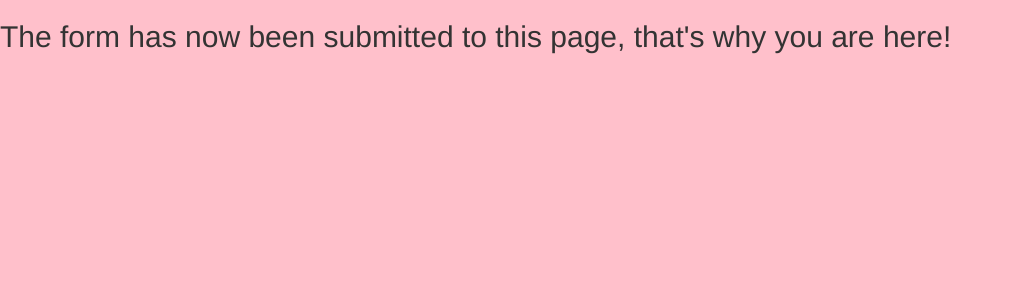
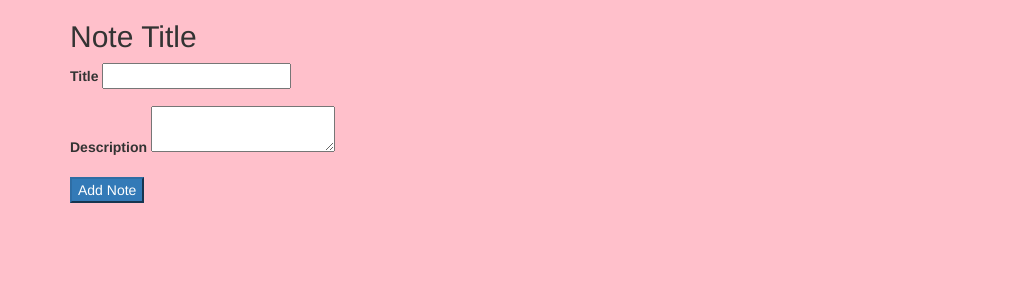
Before and after one commit to hackldom/todolist, a Flask app: template app/templates/submitted.html in a window 1280 px wide. Shown: the top 300 px of the page, without its empty margins (0-1012 px from the left). Run offline with Flask 2, Linux system fonts and the light colour scheme; the template is opened without the code that fills it: values that come from a table or form of the project are taken from there, others are empty; some libraries are stand-ins or nearby versions.

Commit message:
working submit data

```diff
--- a/app/__init__.py
+++ b/app/__init__.py
@@ -1,6 +1,5 @@
 from flask import Flask
 
 app = Flask(__name__)
-app.config.from_object('config')
-
+#app.config.from_object('config')
 from app import views
--- /dev/null
+++ b/app/form.py
@@ -0,0 +1,8 @@
+from flask_wtf import Form
+from wtforms import StringField, IntegerField, TextAreaField, TextField, SubmitField
+#from wtforms.validators import DataRequired
+
+class AddNoteForm(Form):
+    title = StringField('Title')
+    description =  TextAreaField('Description')
+    submit = SubmitField('Add Note')
--- a/app/templates/submitted.html
+++ b/app/templates/submitted.html
@@ -1,15 +1,26 @@
-<!DOCTYPE html>
-<html>
-<head>
-    {% if title %}
-        <title>{{ title }}</title>
-        {% else %}
-        <title>No title defined</title>
-        {% endif %}
+{% include 'includes.html' %}
+{% block content %}
 
-       {% include 'includes.html' %}
-</head>
-<body>
-    <h2>The form has now been submitted to this page, that's why you are here!</h2>
-</body>
-</html>
+<div class="container">
+    <div class="section_content">
+        <h2>Note Title</h2>
+
+        <form method="POST" action="/submitted">
+            {{ form.hidden_tag() }}
+
+            <div class="form-group">
+                {{ form.title.label }}
+                {{ form.title }}
+            </div>
+
+            <div class="form-group">
+                {{ form.description.label }}
+                {{ form.description }}
+            </div>
+
+            {{ form.submit(class="btn-primary") }}
+
+        </form>
+    </div>
+</div>
+{% endblock %}
```
Also changed, not shown: app/forms.py (deleted, +0 -7 lines), app/templates/addToDo.html (+7 -9 lines), app/views.py (+20 -15 lines), config.py (renamed from app/config.py), 5 other files.
